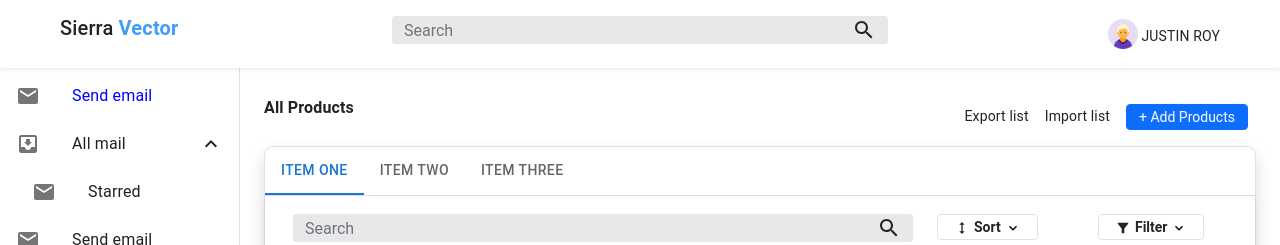
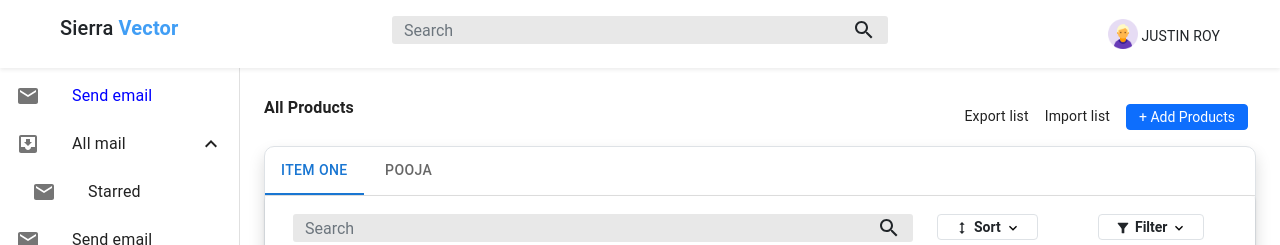
Before and after one commit to poojaksingh/Sierra-Vector, a React (Create React App) app: page / in a window 1280 px wide. Shown: the top 245 px of the page. Built offline with nearby package versions, Linux system fonts and the light colour scheme.

Commit message:
Update: Tabs configuration

```diff
--- a/src/Components/Tabs/Tabs.jsx
+++ b/src/Components/Tabs/Tabs.jsx
@@ -4,10 +4,9 @@ import Tabs from "@mui/material/Tabs";
 import Tab from "@mui/material/Tab";
 import Typography from "@mui/material/Typography";
 import Box from "@mui/material/Box";
-import CustomTable from "../CustomTable/CustomTable";
 
 function TabPanel(props) {
-  const { children, value, index, ...other } = props;
+  const { children, value, index, tabPadding, ...other } = props;
   return (
     <div
       role="tabpanel"
@@ -17,7 +16,7 @@ function TabPanel(props) {
       {...other}
     >
       {value === index && (
-        <Box>
+        <Box sx={{ p: tabPadding }}>
           <Typography>{children}</Typography>
         </Box>
       )}
@@ -38,7 +37,7 @@ function a11yProps(index) {
   };
 }
 
-export default function BasicTabs() {
+export default function BasicTabs({ TabData }) {
   const [value, setValue] = React.useState(0);
 
   const handleChange = (event, newValue) => {
@@ -54,20 +53,25 @@ export default function BasicTabs() {
             onChange={handleChange}
             aria-label="basic tabs example"
           >
-            <Tab label="Item One" {...a11yProps(0)} />
-            <Tab label="Item Two" {...a11yProps(1)} />
-            <Tab label="Item Three" {...a11yProps(2)} />
+            {TabData.map((tab) => (
+              <Tab
+                key={tab.tabIndex}
+                label={tab.tabName}
+                {...a11yProps(tab.tabIndex)}
+              />
+            ))}
           </Tabs>
         </Box>
-        <TabPanel value={value} index={0}>
-          <CustomTable />
-        </TabPanel>
-        <TabPanel value={value} index={1}>
-          <CustomTable />
-        </TabPanel>
-        <TabPanel value={value} index={2}>
-          component 3
-        </TabPanel>
+        {TabData.map(({ tabIndex, tabPadding, tabComponenet: Component }) => (
+          <TabPanel
+            key={tabIndex}
+            value={value}
+            index={tabIndex}
+            tabPadding={tabPadding}
+          >
+            <Component />
+          </TabPanel>
+        ))}
       </Box>
     </div>
   );
--- a/src/container/All Products/AllProductsContainer.jsx
+++ b/src/container/All Products/AllProductsContainer.jsx
@@ -1,7 +1,30 @@
 import AppBar from "../../Components/AppBar/AppBar";
 import Tabs from "../../Components/Tabs/Tabs";
+import CustomTable from "../../Components/CustomTable/CustomTable";
+import Cardblue from "../../Components/Cardblue/Cardblue";
 
 function AllProductsContainer() {
+  const TabData = [
+    {
+      tabName: "Item One",
+      tabComponenet: CustomTable,
+      tabPadding: 0,
+      tabIndex: 0,
+      componentData: {
+        tableColumns: ["A", "B"],
+        tableData: ["abc", "xyz"],
+        sortOption: ["Asc", "Desc"],
+      },
+    },
+    {
+      tabName: "Pooja",
+      tabComponenet: Cardblue,
+      tabPadding: 5,
+      tabIndex: 1,
+      componentData: {},
+    },
+  ];
+
   return (
     <AppBar>
       <div className="container-fluid py-2 px-0">
@@ -22,7 +45,7 @@ function AllProductsContainer() {
           </div>
         </div>
       </div>
-      <Tabs />
+      <Tabs TabData={TabData} />
     </AppBar>
   );
 }
```
